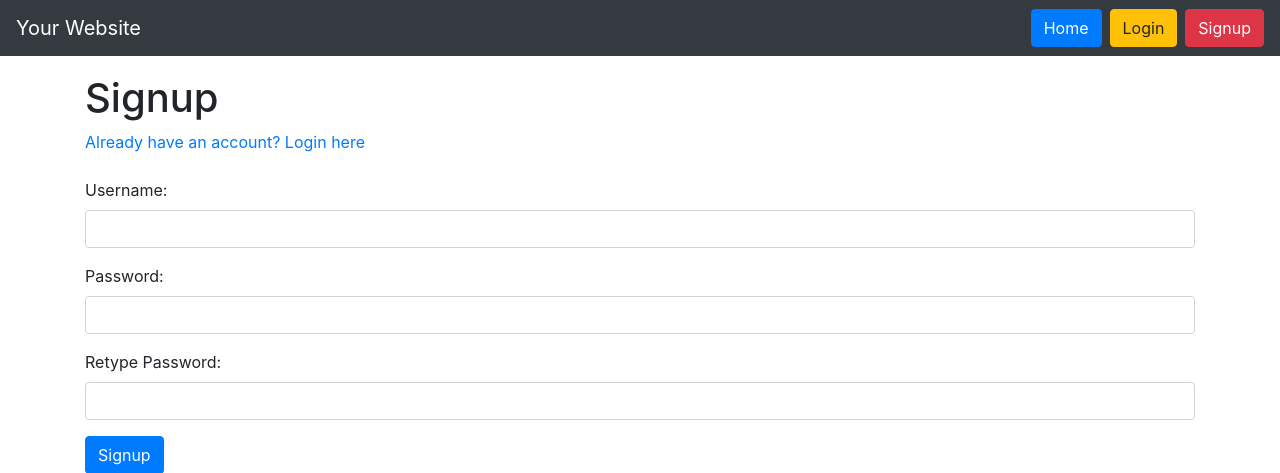
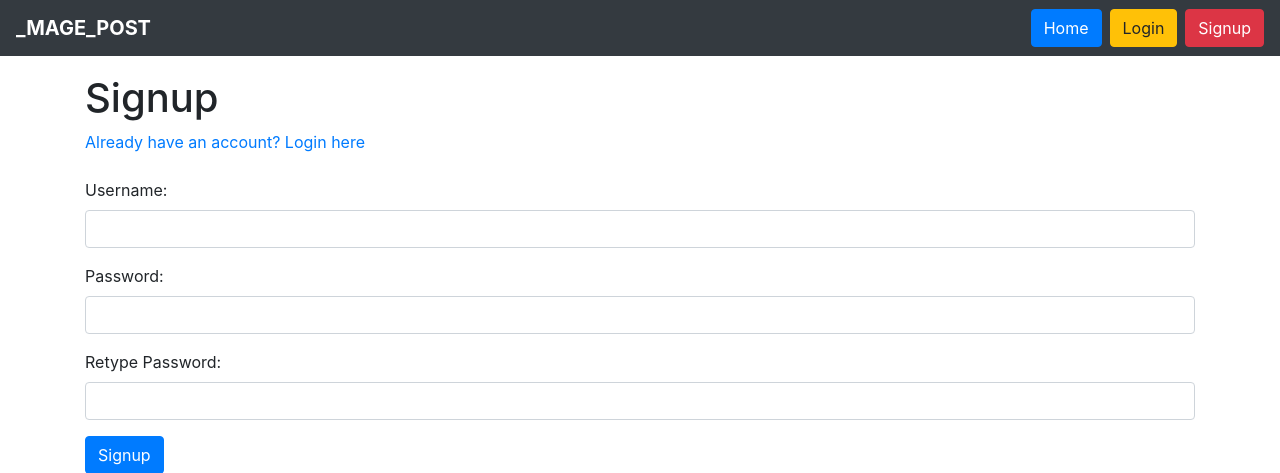
Before and after one commit to anuptripathy2009/MAGE-POST, a Flask app: page /signup in a window 1280 px wide. Shown: the top 473 px of the page. Run offline with Flask 3, Linux system fonts and the light colour scheme; some libraries are stand-ins or nearby versions.

Commit message:
Commit Changes

```diff
--- a/v1.0.0/templates/account.html
+++ b/v1.0.0/templates/account.html
@@ -10,7 +10,7 @@
 <body>
     <!-- Navbar for the account page -->
     <nav class="navbar navbar-expand navbar-dark bg-dark fixed-top">
-        <a class="navbar-brand" href="#">Your Website</a>
+        <a class="navbar-brand" href="{{ url_for('home') }}"><b>_MAGE_POST</b></a>
         <button class="navbar-toggler" type="button" data-toggle="collapse" data-target="#navbarNav"
             aria-controls="navbarNav" aria-expanded="false" aria-label="Toggle navigation">
             <span class="navbar-toggler-icon"></span>
--- a/v1.0.0/templates/create_post.html
+++ b/v1.0.0/templates/create_post.html
@@ -10,7 +10,7 @@
 
 <body>
     <nav class="navbar navbar-expand navbar-dark bg-dark fixed-top">
-        <a class="navbar-brand" href="#">Your Website</a>
+        <a class="navbar-brand" href="{{ url_for('home') }}"><b>_MAGE_POST</b></a>
         <button class="navbar-toggler" type="button" data-toggle="collapse" data-target="#navbarNav"
             aria-controls="navbarNav" aria-expanded="false" aria-label="Toggle navigation">
             <span class="navbar-toggler-icon"></span>
--- a/v1.0.0/templates/home.html
+++ b/v1.0.0/templates/home.html
@@ -23,7 +23,7 @@
 <body>
     <!-- Navbar for both logged-in and anonymous users -->
     <nav class="navbar navbar-expand navbar-dark bg-dark fixed-top">
-        <a class="navbar-brand" href="#">_MAGE_POST_</a>
+        <a class="navbar-brand" href="{{ url_for('home') }}"><b>_MAGE_POST</b></a>
         <button class="navbar-toggler" type="button" data-toggle="collapse" data-target="#navbarNav"
             aria-controls="navbarNav" aria-expanded="false" aria-label="Toggle navigation">
             <span class="navbar-toggler-icon"></span>
--- a/v1.0.0/templates/login.html
+++ b/v1.0.0/templates/login.html
@@ -10,7 +10,7 @@
 <body>
     <!-- Navbar for the login page -->
     <nav class="navbar navbar-expand navbar-dark bg-dark fised-top">
-        <a class="navbar-brand" href="#">Your Website</a>
+        <a class="navbar-brand" href="{{ url_for('home') }}"><b>_MAGE_POST</b></a>
         <button class="navbar-toggler" type="button" data-toggle="collapse" data-target="#navbarNav"
             aria-controls="navbarNav" aria-expanded="false" aria-label="Toggle navigation">
             <span class="navbar-toggler-icon"></span>
--- a/v1.0.0/templates/my_post.html
+++ b/v1.0.0/templates/my_post.html
@@ -34,7 +34,7 @@
 <body>
     <!-- Navbar code for both logged-in and anonymous users -->
     <nav class="navbar navbar-expand navbar-dark bg-dark fixed-top">
-        <a class="navbar-brand" href="#">Your Website</a>
+        <a class="navbar-brand" href="{{ url_for('home') }}"><b>_MAGE_POST</b></a>
         <button class="navbar-toggler" type="button" data-toggle="collapse" data-target="#navbarNav"
             aria-controls="navbarNav" aria-expanded="false" aria-label="Toggle navigation">
             <span class="navbar-toggler-icon"></span>
--- a/v1.0.0/templates/post_details.html
+++ b/v1.0.0/templates/post_details.html
@@ -22,7 +22,7 @@
 <body>
     <!-- Navbar code for the post details page -->
     <nav class="navbar navbar-expand navbar-dark bg-dark fixed-top">
-        <a class="navbar-brand" href="#"></a>
+        <a class="navbar-brand" href="{{ url_for('home') }}"><b>_MAGE_POST</b></a>
         <button class="navbar-toggler" type="button" data-toggle="collapse" data-target="#navbarNav"
             aria-controls="navbarNav" aria-expanded="false" aria-label="Toggle navigation">
             <span class="navbar-toggler-icon"></span>
--- a/v1.0.0/templates/signup.html
+++ b/v1.0.0/templates/signup.html
@@ -16,7 +16,7 @@
 <body>
     <!-- ... Navbar code ... -->
     <nav class="navbar navbar-expand navbar-dark bg-dark fixed-top">
-        <a class="navbar-brand" href="#">Your Website</a>
+        <a class="navbar-brand" href="{{ url_for('home') }}"><b>_MAGE_POST</b></a>
         <button class="navbar-toggler" type="button" data-toggle="collapse" data-target="#navbarNav"
             aria-controls="navbarNav" aria-expanded="false" aria-label="Toggle navigation">
             <span class="navbar-toggler-icon"></span>
```
